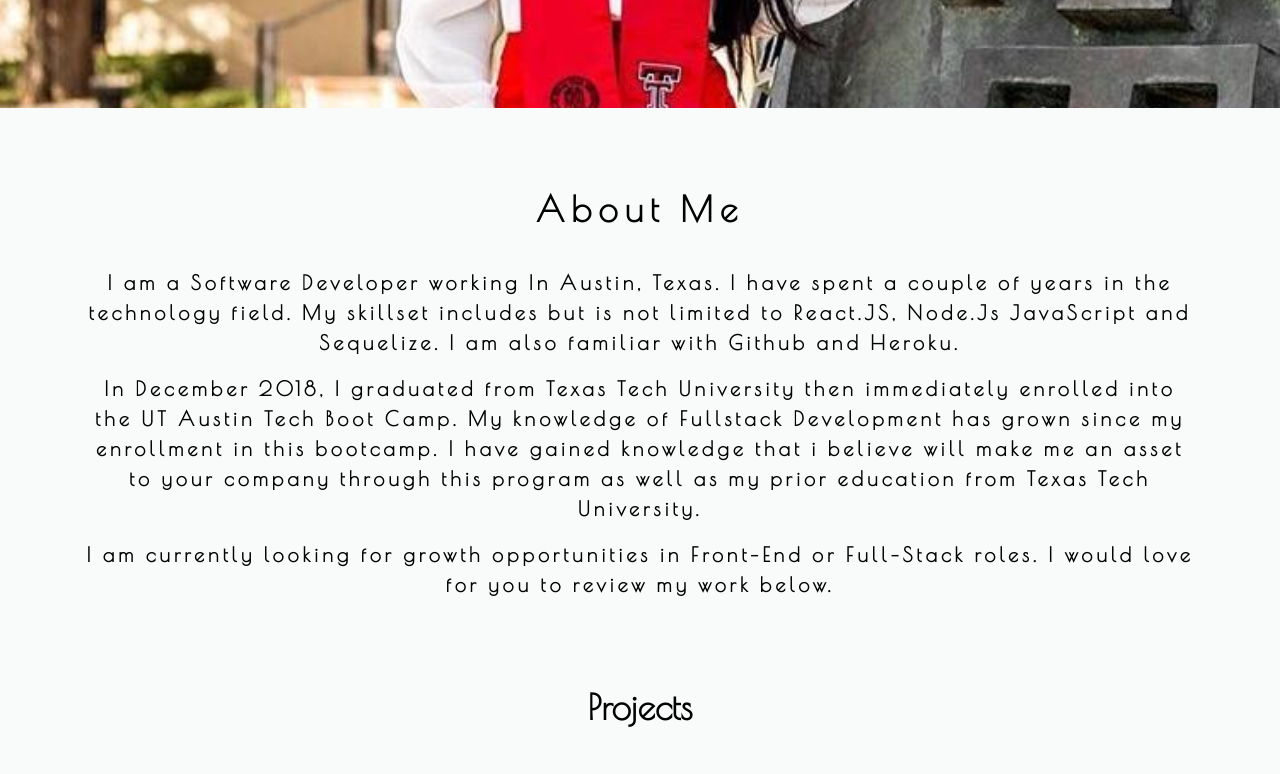
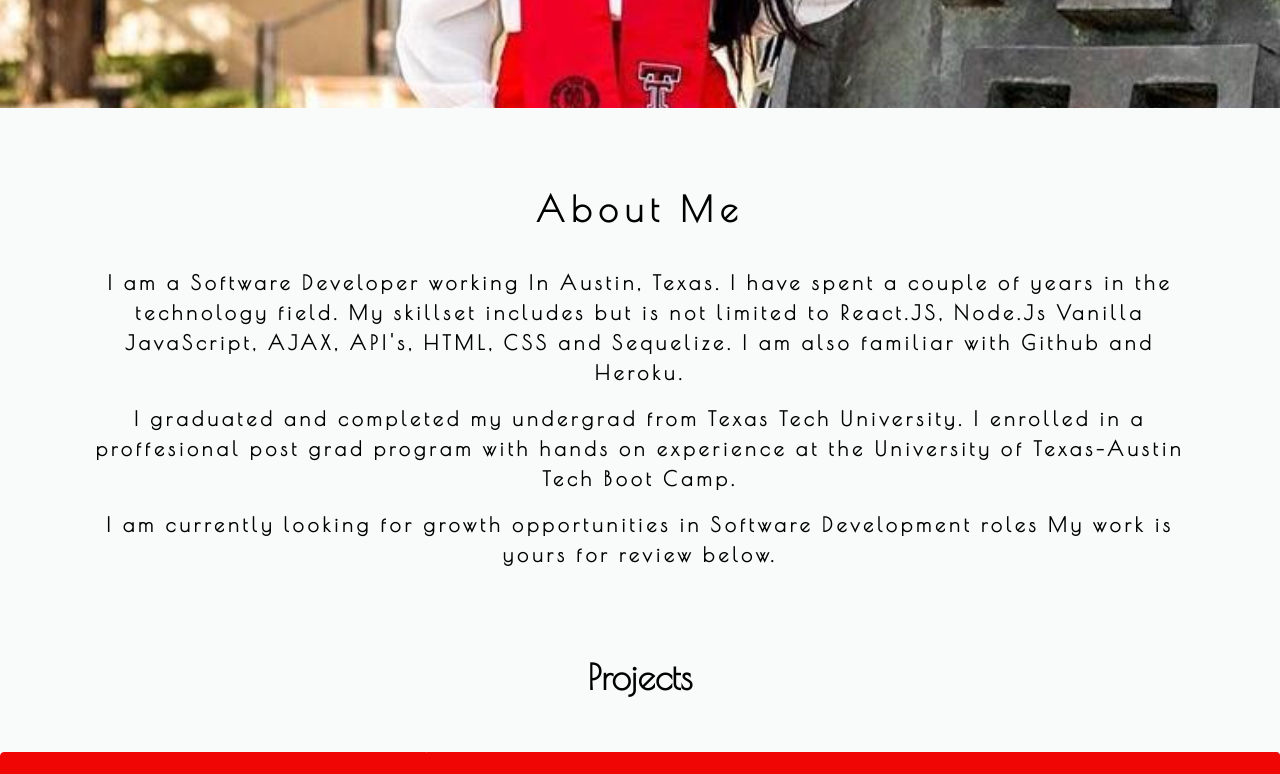
Before and after one commit to aekoh/AineReactPortfolio, a React (Create React App) app: page / in a window 1280 px wide. Shown: the part 477-1251 px from the top of the page. Built offline with nearby package versions, Linux system fonts and the light colour scheme.

Commit message:
updated about me

```diff
--- a/src/components/About/About.js
+++ b/src/components/About/About.js
@@ -13,20 +13,17 @@
           <p className="pStyle font-weight-bold">
             I am a Software Developer working In Austin, Texas. I have spent
             a couple of years in the technology field. My skillset includes but is not
-            limited to React.JS, Node.Js JavaScript and Sequelize. I am also
+            limited to React.JS, Node.Js Vanilla JavaScript, AJAX, API's, HTML, CSS and Sequelize. I am also
             familiar with Github and Heroku.
           </p>
           <p className=" font-weight-bold" id='p2'>
-            In December 2018, I graduated from Texas Tech University then
-            immediately enrolled into the UT Austin Tech Boot Camp. My knowledge
-            of Fullstack Development has grown since my enrollment in this bootcamp.
-            I have gained knowledge that i believe will make me an asset to your company
-            through this program as well as my prior education from Texas Tech
-            University.
+            I graduated and completed my undergrad from Texas Tech University. I enrolled
+            in a proffesional post grad program with hands on experience at the
+            University of Texas-Austin Tech Boot Camp.
           </p>
           <p className=" font-weight-bold" id='p3'>
-            I am currently looking for growth opportunities in Front-End or
-            Full-Stack roles. I would love for you to review my work below.
+            I am currently looking for growth opportunities in Software Development roles
+            My work is yours for review below.
           </p>
         </div>
       </div>
```
